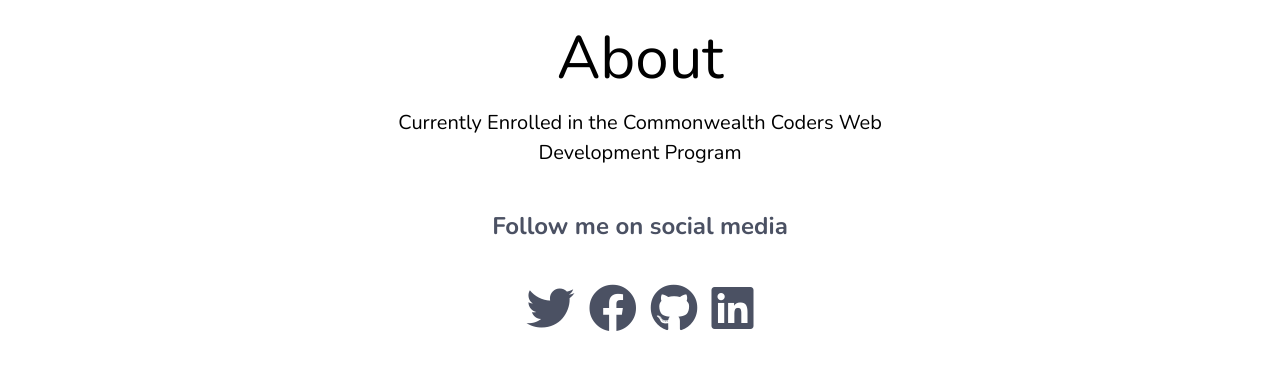
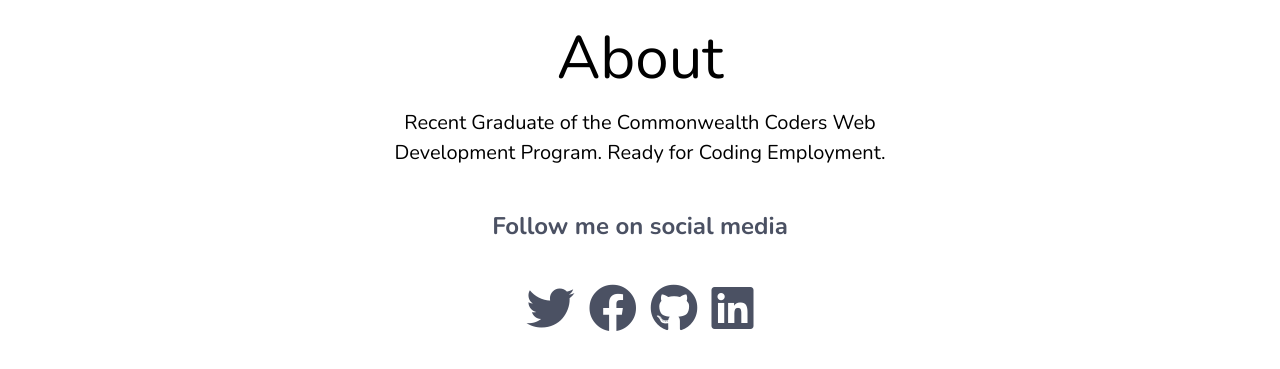
Before and after one commit to JessicaJJBryant/VideoBackground, a plain HTML site: page index.html in a window 1280 px wide. Shown: the part 822-1191 px from the top of the page. Drawn offline with nearby package versions, Linux system fonts and the light colour scheme.

Commit message:
Revise About section to reflect graduation and ready for employment

```diff
--- a/index.html
+++ b/index.html
@@ -28,7 +28,7 @@
     </section>
     <section id="about">
         <h1>About</h1>
-        <p>Currently Enrolled in the Commonwealth Coders Web Development Program</p>
+        <p>Recent Graduate of the Commonwealth Coders Web Development Program. Ready for Coding Employment.</p>
         <h2>Follow me on social media</h2>
         <div>
             <a href="https://twitter.com/JessicaJBryant1">
```
